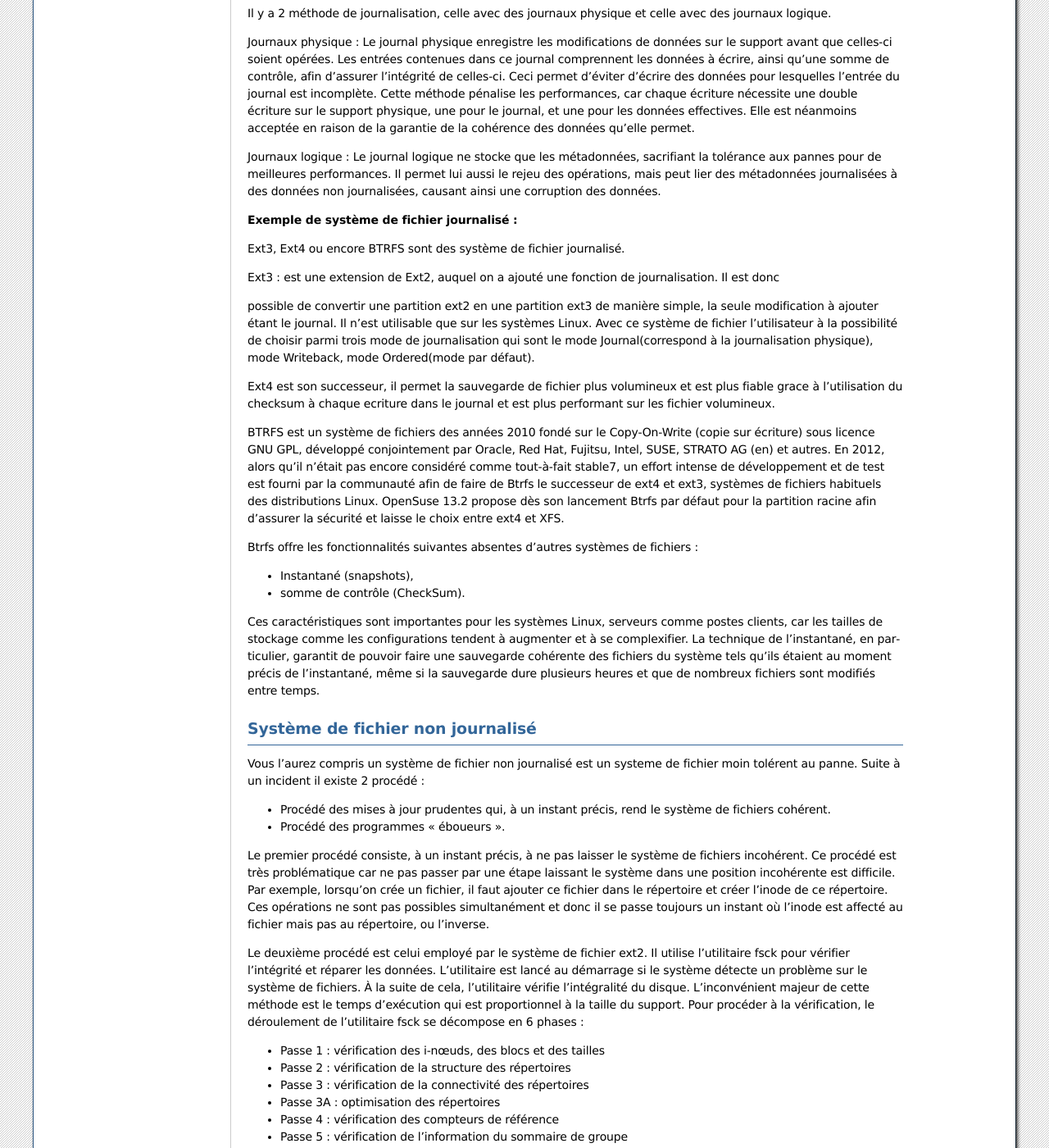
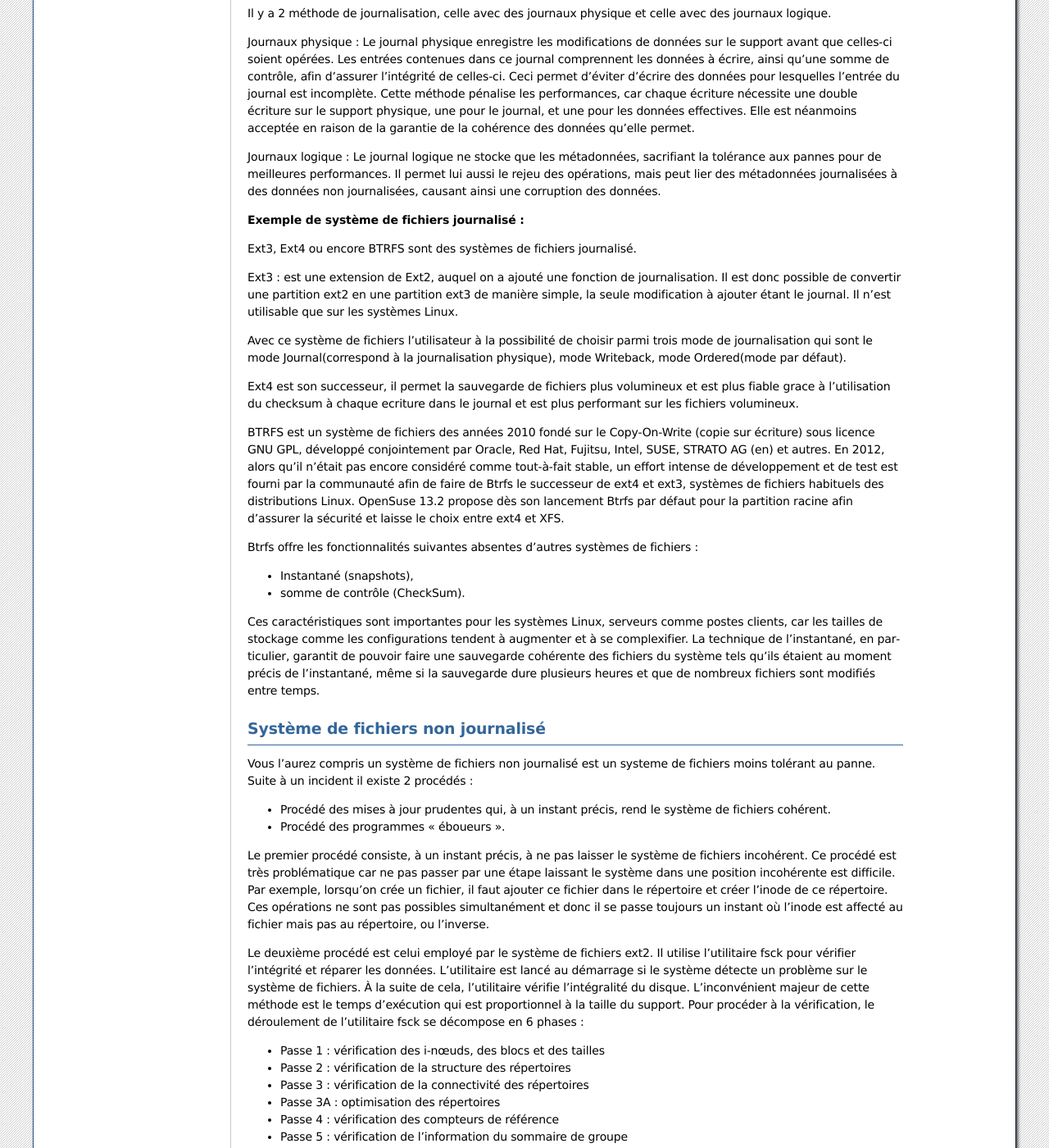
Before and after one commit to MohamedMissaoui/SchoolProject, a Sphinx documentation site: the page built from source/index.rst, in a window 1280 px wide and 1400 px high, scrolled down 1208 px. Shown: the whole window at 82% size. Built offline with Sphinx 7.4.7, drawn with Linux system fonts in a browser that asks for light colours; some of the changed text lies outside the part shown.

Commit message:
ajout_commande-fautes

```diff
--- a/source/index.rst
+++ b/source/index.rst
@@ -44,7 +44,7 @@
 
 Le système de fichiers journalisé est un système de fichiers tolérant/résistant aux pannes qui permet d'assurer l'intégrité des données en cas de problème matériel, de panne de courant (ou débranchement à chaud) ou d'arrêt brutal du système. Cette fonctionnalité est assurée par la tenue d'un journal référençant les opérations d'écriture sur le support physique avant que ce dernier ne soit réellement mis à jour. Le système de fichiers doit permettre une reprise d'activité à la suite d'une coupure brutale, telle un arrêt électrique. Les métadonnées doivent alors rester cohérentes et à jour. La journalisation permet d'optimiser le contrôle d'intégrité du système de fichiers, réduisant ainsi le temps de redémarrage du système, critère important dans les environnements qui ont besoin d'une haute disponibilité.
 
-| La journalisation du système de fichier assure la cohérence des données en utilisant un journal. Ce journal est un fichier spécial qui enregistre les changements destinés au système de fichier, dans une mémoire circulaire. À intervalles réguliers, le journal est appliqué sur le système de fichier. Si une interruption électrique intervient, le journal peut être utilisé comme point de départ afin de récupérer les informations non sauvegardées, et ainsi assurer l'intégrité des données du système de fichier.
+| La journalisation du système de fichiers assure la cohérence des données en utilisant un journal. Ce journal est un fichier spécial qui enregistre les changements destinés au système de fichiers, dans une mémoire circulaire. À intervalles réguliers, le journal est appliqué sur le système de fichiers. Si une interruption électrique intervient, le journal peut être utilisé comme point de départ afin de récupérer les informations non sauvegardées, et ainsi assurer l'intégrité des données du système de fichiers.
 
 | Il y a 2 méthode de journalisation, celle avec des journaux physique et celle avec des journaux logique.
 
@@ -52,16 +52,15 @@
 
 | Journaux logique : Le journal logique ne stocke que les métadonnées, sacrifiant la tolérance aux pannes pour de meilleures performances. Il permet lui aussi le rejeu des opérations, mais peut lier des métadonnées journalisées à des données non journalisées, causant ainsi une corruption des données.
 
-| **Exemple de système de fichier journalisé :**
-Ext3, Ext4 ou encore BTRFS sont des système de fichier journalisé.
+| **Exemple de système de fichiers journalisé :**
+Ext3, Ext4 ou encore BTRFS sont des systèmes de fichiers journalisé.
 
-| Ext3 :  est une extension de Ext2, auquel on a ajouté une fonction de journalisation. Il est donc
-possible de convertir une partition ext2 en une partition ext3 de manière simple, la seule modification à ajouter étant le journal. Il n'est utilisable que sur les systèmes Linux.
-Avec ce système de fichier l’utilisateur à la possibilité de choisir parmi trois mode de journalisation qui sont le mode Journal(correspond à la journalisation physique), mode Writeback, mode Ordered(mode par défaut).
+| Ext3 : est une extension de Ext2, auquel on a ajouté une fonction de journalisation. Il est donc possible de convertir une partition ext2 en une partition ext3 de manière simple, la seule modification à ajouter étant le journal. Il n'est utilisable que sur les systèmes Linux.
+Avec ce système de fichiers l’utilisateur à la possibilité de choisir parmi trois mode de journalisation qui sont le mode Journal(correspond à la journalisation physique), mode Writeback, mode Ordered(mode par défaut).
 
-| Ext4 est son successeur, il permet la sauvegarde de fichier plus volumineux et est plus fiable grace à l'utilisation du checksum à chaque ecriture dans le journal et est plus performant sur les fichier volumineux.
+| Ext4 est son successeur, il permet la sauvegarde de fichiers plus volumineux et est plus fiable grace à l'utilisation du checksum à chaque ecriture dans le journal et est plus performant sur les fichiers volumineux.
 
-| BTRFS est un système de fichiers des années 2010 fondé sur le Copy-On-Write (copie sur écriture) sous licence GNU GPL, développé conjointement par Oracle, Red Hat, Fujitsu, Intel, SUSE, STRATO AG (en) et autres. En 2012, alors qu'il n'était pas encore considéré comme tout-à-fait stable7, un effort intense de développement et de test est fourni par la communauté afin de faire de Btrfs le successeur de ext4 et ext3, systèmes de fichiers habituels des distributions Linux. OpenSuse 13.2 propose dès son lancement Btrfs par défaut pour la partition racine afin d'assurer la sécurité et laisse le choix entre ext4 et XFS.
+| BTRFS est un système de fichiers des années 2010 fondé sur le Copy-On-Write (copie sur écriture) sous licence GNU GPL, développé conjointement par Oracle, Red Hat, Fujitsu, Intel, SUSE, STRATO AG (en) et autres. En 2012, alors qu'il n'était pas encore considéré comme tout-à-fait stable, un effort intense de développement et de test est fourni par la communauté afin de faire de Btrfs le successeur de ext4 et ext3, systèmes de fichiers habituels des distributions Linux. OpenSuse 13.2 propose dès son lancement Btrfs par défaut pour la partition racine afin d'assurer la sécurité et laisse le choix entre ext4 et XFS.
 
 | Btrfs offre les fonctionnalités suivantes absentes d'autres systèmes de fichiers :
 * Instantané (snapshots),
@@ -70,17 +69,17 @@
 La technique de l'instantané, en particulier, garantit de pouvoir faire une sauvegarde cohérente des fichiers du système tels qu'ils étaient au moment précis de l'instantané, même si la sauvegarde dure plusieurs heures et que de nombreux fichiers sont modifiés entre temps.
 
 
-Système de fichier non journalisé
+Système de fichiers non journalisé
 ---------------------------------
 
-Vous l’aurez compris un système de fichier non journalisé est un systeme de fichier moin tolérent au panne. Suite à un incident il existe 2 procédé :
+Vous l’aurez compris un système de fichiers non journalisé est un systeme de fichiers moins tolérant au panne. Suite à un incident il existe 2 procédés :
 
 * Procédé des mises à jour prudentes qui, à un instant précis, rend le système de fichiers cohérent.
 * Procédé des programmes "éboueurs".
 
 | Le premier procédé consiste, à un instant précis, à ne pas laisser le système de fichiers incohérent. Ce procédé est très problématique car ne pas passer par une étape laissant le système dans une position incohérente est difficile. Par exemple, lorsqu'on crée un fichier, il faut ajouter ce fichier dans le répertoire et créer l'inode de ce répertoire. Ces opérations ne sont pas possibles simultanément et donc il se passe toujours un instant où l'inode est affecté au fichier mais pas au répertoire, ou l'inverse.
 
-| Le deuxième procédé est celui employé par le système de fichier ext2. Il utilise l'utilitaire fsck pour vérifier l'intégrité et réparer les données. L'utilitaire est lancé au démarrage si le système détecte un problème sur le système de fichiers. À la suite de cela, l'utilitaire vérifie l'intégralité du disque. L'inconvénient majeur de cette méthode est le temps d’exécution qui est proportionnel à la taille du support. Pour procéder à la vérification, le déroulement de l'utilitaire fsck se décompose en 6 phases :
+| Le deuxième procédé est celui employé par le système de fichiers ext2. Il utilise l'utilitaire fsck pour vérifier l'intégrité et réparer les données. L'utilitaire est lancé au démarrage si le système détecte un problème sur le système de fichiers. À la suite de cela, l'utilitaire vérifie l'intégralité du disque. L'inconvénient majeur de cette méthode est le temps d’exécution qui est proportionnel à la taille du support. Pour procéder à la vérification, le déroulement de l'utilitaire fsck se décompose en 6 phases :
 
 * Passe 1 : vérification des i-nœuds, des blocs et des tailles
 * Passe 2 : vérification de la structure des répertoires
@@ -93,7 +92,7 @@
 
 | Il était donc intéressant de pouvoir mélanger les deux procédés pour avoir une méthode de récupération beaucoup plus rapide.
 
-| **Exemple de système de fichier non journalisé :**
+| **Exemple de système de fichiers non journalisé :**
 
 | Ext2 : Les fonctionnalités standard permettent d'accéder à des partitions de 4 téraoctets (1 téraoctets = 1 024 gigaoctets), alors que la version ext1 ne permettait que des partitions de 2 gigaoctets (1 gigaoctets = 1 024 mégaoctets). La taille maximale des fichiers avec un système ext2 standard est de 2 gigaoctets. De plus, lors de la création du système de fichiers, le système réserve une certaine quantité d'espace pour le super-utilisateur (root), en général 5 %. Ceci permet au super-utilisateur de pouvoir se connecter sur le système et de faire des tâches administratives quand le système de fichiers est plein pour les utilisateurs. Ext2Fs gère aussi les noms de fichiers longs (255 caractères) et prend en compte tous les caractères excepté "NUL" et "/".
 
@@ -108,10 +107,10 @@
 | Il reste également l'aspect de la confidentialité des données des utilisateurs sur le système de fichiers. Il faudrait qu'une personne ayant un accès physique sur le média ne soit pas capable de pouvoir reconstituer l'ensemble des données présentes sur ce dernier.
 
 
-Système de fichier en réseau et distribué
+Système de fichiers en réseau et distribué
 -----------------------------------------
 
-| Un système de fichier distribué est un système de fichier réparti sur plusieurs ordinateurs de manière à ce que les clients de cet espace de stockage ne le voit que comme un seul et énorme disque dur.
+| Un système de fichiers distribué est un système de fichiers réparti sur plusieurs ordinateurs de manière à ce que les clients de cet espace de stockage ne le voit que comme un seul et énorme disque dur.
 
 | Le Network File System est une technologie permettant d'accéder aux fichiers présents sur des machines distantes exactement comme s'ils sont locaux.
 
@@ -230,7 +229,7 @@
 | <dir> - indique à la commande de montage où monter le <file system>.
 | <type> - définit le type de système de fichiers pour monter le support ou la partition. Un grand nombre de systèmes de fichiers sont supportés, par exemple : ext2, ext3, ext4, reiserfs, xfs, jfs, smbfs, iso9660, vfat, ntfs, swap, and auto. Le type 'auto' laisse la commande de montage deviner quel type de système de fichiers utilisés.
 | <options> - définit des options particulières pour les systèmes de fichier. Certaines options sont pour le système de fichiers lui même.(auto,exec,ro,rw...)
-| <dump> - est utilisé par l'utilitaire dump pour décider quand faire des sauvegardes. Quand il est installé, dump vérifie le chiffre inscrit et décide si le système de fichiers doit être sauvegardé. Les valeurs possibles sont 0 et 1. Si 0, dump va ignorer le système de fichier, si 1, dump fera une sauvegarde.
+| <dump> - est utilisé par l'utilitaire dump pour décider quand faire des sauvegardes. Quand il est installé, dump vérifie le chiffre inscrit et décide si le système de fichiers doit être sauvegardé. Les valeurs possibles sont 0 et 1. Si 0, dump va ignorer le système de fichiers, si 1, dump fera une sauvegarde.
 | <pass> fsck lit le chiffre <pass> et détermine dans quel ordre les systèmes de fichiers vont être vérifiés. Le champ peut prendre les valeurs 0,1 et 2. Le système de fichiers root devra avoir la priorité la plus haute : 1, tout les autres systèmes que vous voulez vérifier devront avoir un 2. Les systèmes de fichiers avec un <pass> à 0 ne seront pas vérifier par l'utilitaire fsck.
 
 
```
Also changed, not shown: 5 other files.
